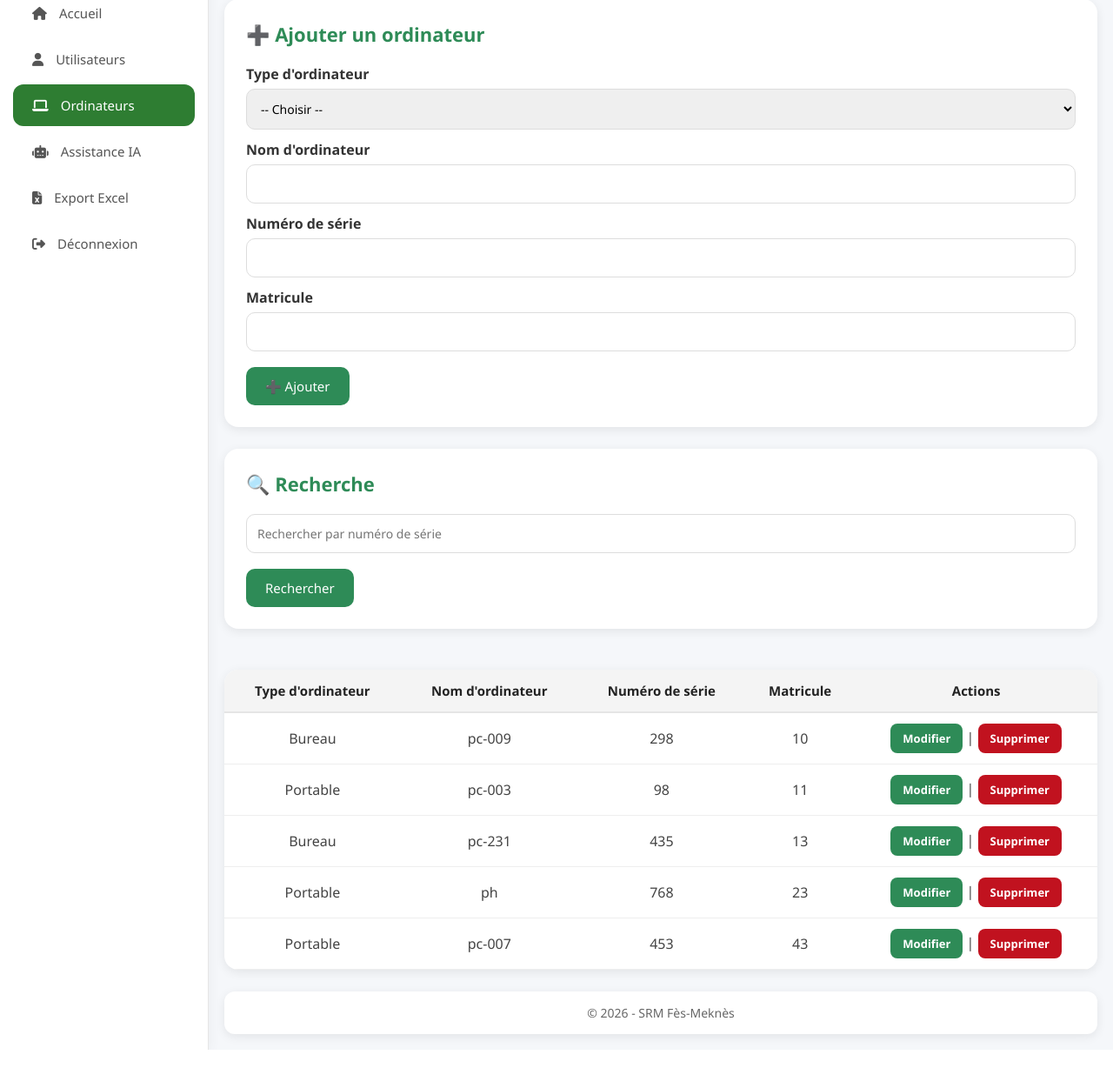
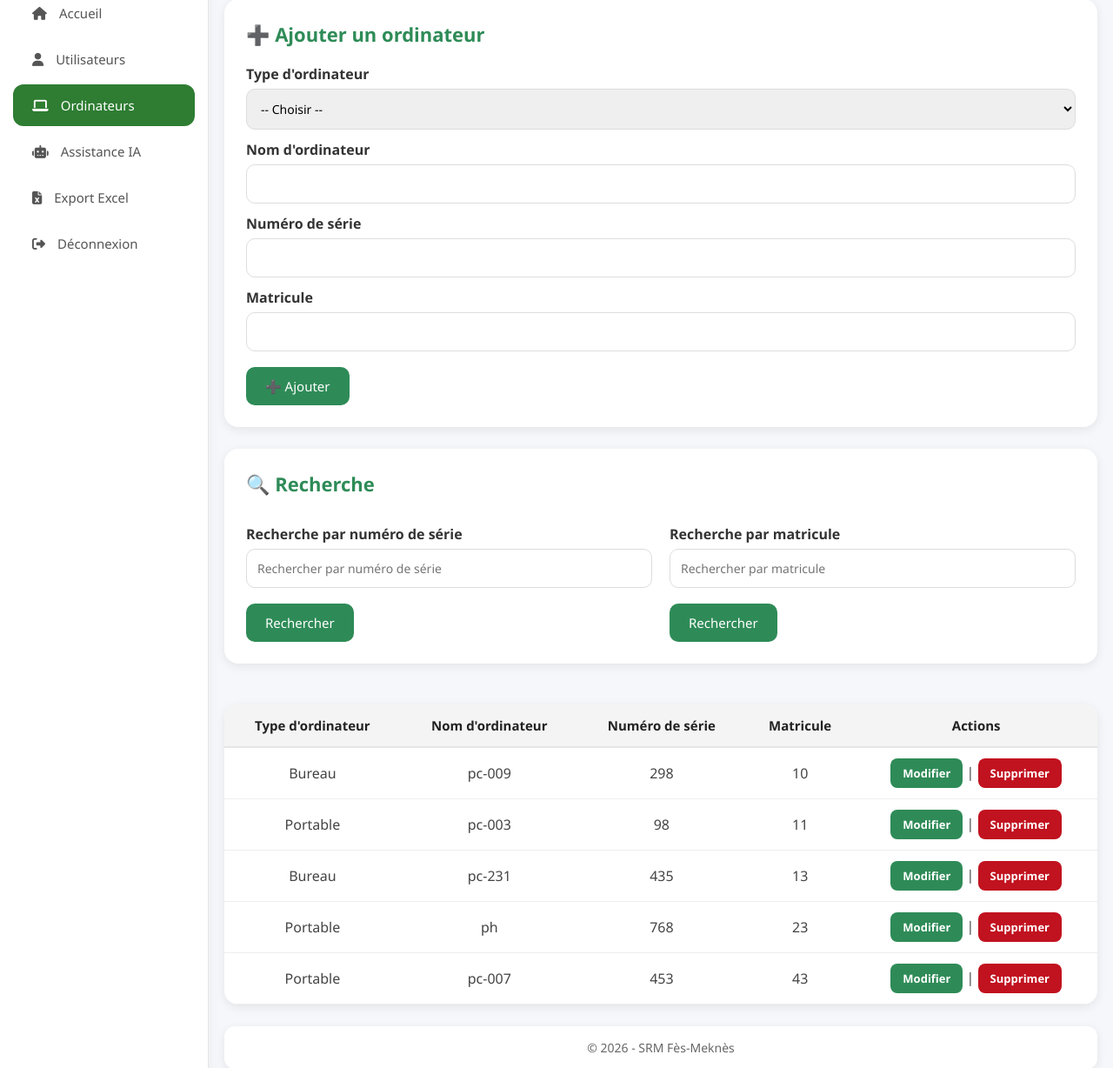
Before and after one commit to marwabartal8-cmd/parc-informatique-web, a Flask app: page /ordinateur in a window 1280 px wide. Shown: the part 141-1369 px from the top of the page at 87% size. Before the commit the page ends 1348 px from the top, so only its background shows below. Run offline with Flask 3, Linux system fonts and the light colour scheme; a user stored in the database is signed in; data comes from the database, SQL or seed files in the repository; both versions use the stored data as it was after the commit.

Commit message:
premier commit

```diff
--- a/app.py
+++ b/app.py
@@ -1,4 +1,4 @@
-from flask import Flask, render_template, request, redirect, send_file, session
+from flask import Flask, render_template, request, redirect, send_file, session, flash
 import sqlite3
 import os
 import tempfile
@@ -134,6 +134,15 @@ def utilisateurs():
 
         conn = sqlite3.connect(DATABASE)
         cursor = conn.cursor()
+        cursor.execute(
+            "SELECT id FROM utilisateurs WHERE matricule = ?",
+            (matricule,)
+            )
+        existe = cursor.fetchone()
+        if existe:
+            conn.close()
+            flash("Erreur : ce matricule existe déjà. Veuillez saisir un matricule différent.", "error")
+            return redirect("/utilisateurs")
 
         cursor.execute("""
         INSERT INTO utilisateurs
@@ -144,6 +153,7 @@ def utilisateurs():
         conn.commit()
         conn.close()
 
+        flash("Utilisateur ajouté avec succès.", "success")
         return redirect("/utilisateurs")
 
     recherche = request.args.get("recherche", "")
@@ -252,6 +262,15 @@ def ordinateur():
 
         conn = sqlite3.connect(DATABASE)
         cursor = conn.cursor()
+        cursor.execute(
+            "SELECT id FROM utilisateurs WHERE matricule = ?",
+            (matricule,)
+        )
+        utilisateur = cursor.fetchone()
+        if not utilisateur:
+            conn.close()
+            flash("Erreur : aucun utilisateur ne possède ce matricule. Veuillez d'abord créer l'utilisateur.", "error")
+            return redirect("/ordinateur")
 
         cursor.execute("""
         INSERT INTO ordinateurs
@@ -267,23 +286,36 @@ def ordinateur():
         conn.commit()
         conn.close()
 
+        flash("Ordinateur ajouté avec succès.", "success")
         return redirect("/ordinateur")
 
-    recherche = request.args.get("recherche", "")
-
+    recherche_numero = request.args.get("recherche_numero", "")
+    recherche_matricule = request.args.get("recherche_matricule", "")
     conn = sqlite3.connect(DATABASE)
     cursor = conn.cursor()
+    if recherche_numero:
+        cursor.execute("""
+        SELECT * FROM ordinateurs
+        WHERE numero_serie LIKE ?
+        ORDER BY CAST(matricule AS INTEGER) ASC
+    """, ('%' + recherche_numero + '%',))
 
-    cursor.execute("""
-    SELECT * FROM ordinateurs
-    WHERE numero_serie LIKE ?
-    ORDER BY CAST(matricule AS INTEGER) ASC
-    """, ('%' + recherche + '%',))
+    elif recherche_matricule:
+        cursor.execute("""
+        SELECT * FROM ordinateurs
+        WHERE matricule LIKE ?
+        ORDER BY CAST(matricule AS INTEGER) ASC
+    """, ('%' + recherche_matricule + '%',))
+
+    else:
+        cursor.execute("""
+        SELECT * FROM ordinateurs
+        ORDER BY CAST(matricule AS INTEGER) ASC
+    """)
 
     ordinateurs_liste = cursor.fetchall()
 
     conn.close()
-
     return render_template(
         "ordinateur.html",
         ordinateurs=ordinateurs_liste
--- a/templates/ordinateur.html
+++ b/templates/ordinateur.html
@@ -364,6 +364,23 @@ href="https://cdnjs.cloudflare.com/ajax/libs/font-awesome/6.5.1/css/all.min.css"
 
 
 <div class="container">
+    {% with messages = get_flashed_messages(with_categories=true) %}
+{% if messages %}
+    {% for category, message in messages %}
+
+        {% if category == "success" %}
+        <div style="padding:12px; margin-bottom:15px; border-radius:10px; text-align:center; font-weight:bold; color:white; background:#2E8B57;">
+        {% else %}
+        <div style="padding:12px; margin-bottom:15px; border-radius:10px; text-align:center; font-weight:bold; color:white; background:#C1121F;">
+        {% endif %}
+
+            {{ message }}
+
+        </div>
+
+    {% endfor %}
+{% endif %}
+{% endwith %}
 
 <div class="formulaire">
 
@@ -404,16 +421,51 @@ href="https://cdnjs.cloudflare.com/ajax/libs/font-awesome/6.5.1/css/all.min.css"
 
 </div>
 <div class="formulaire">
+
     <h2>🔍 Recherche</h2>
+
+    <div style="display:flex; gap:20px;">
+
+        <div style="flex:1;">
+
             <form method="GET">
 
-        <input type="text"
-         name="recherche"
+                <label>Recherche par numéro de série</label>
+
+                <input
+                    type="text"
+                    name="recherche_numero"
                     placeholder="Rechercher par numéro de série">
+
                 <button type="submit">
                     Rechercher
                 </button>
+
             </form>
+
+        </div>
+
+        <div style="flex:1;">
+
+            <form method="GET">
+
+                <label>Recherche par matricule</label>
+
+                <input
+                    type="text"
+                    name="recherche_matricule"
+                    placeholder="Rechercher par matricule">
+
+                <button type="submit">
+                    Rechercher
+                </button>
+
+            </form>
+
+        </div>
+
+    </div>
+
 </div>
 
 <br>
```
Also changed, not shown: templates/utilisateurs.html (+19 -0 lines), parc.db. Lines whose indentation alone changed are shown as unchanged.
